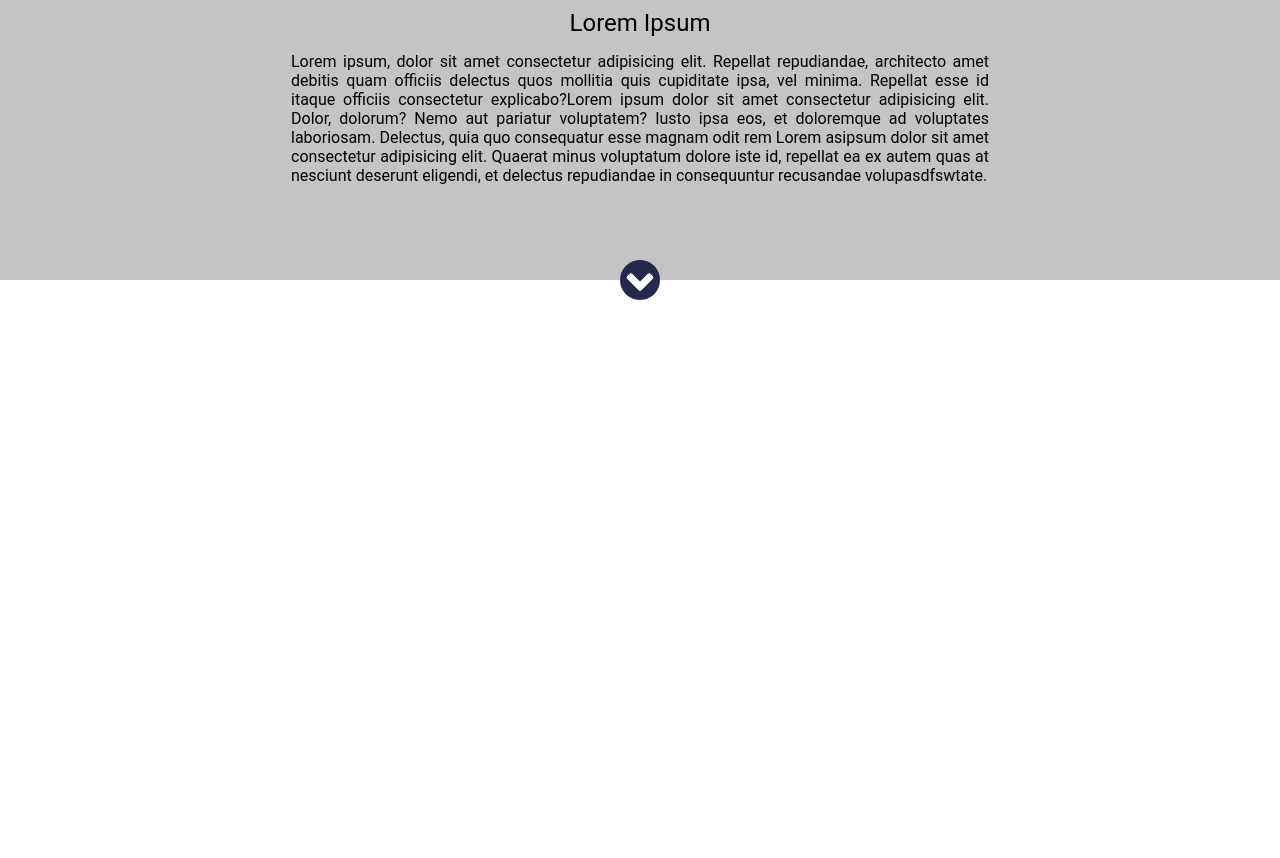
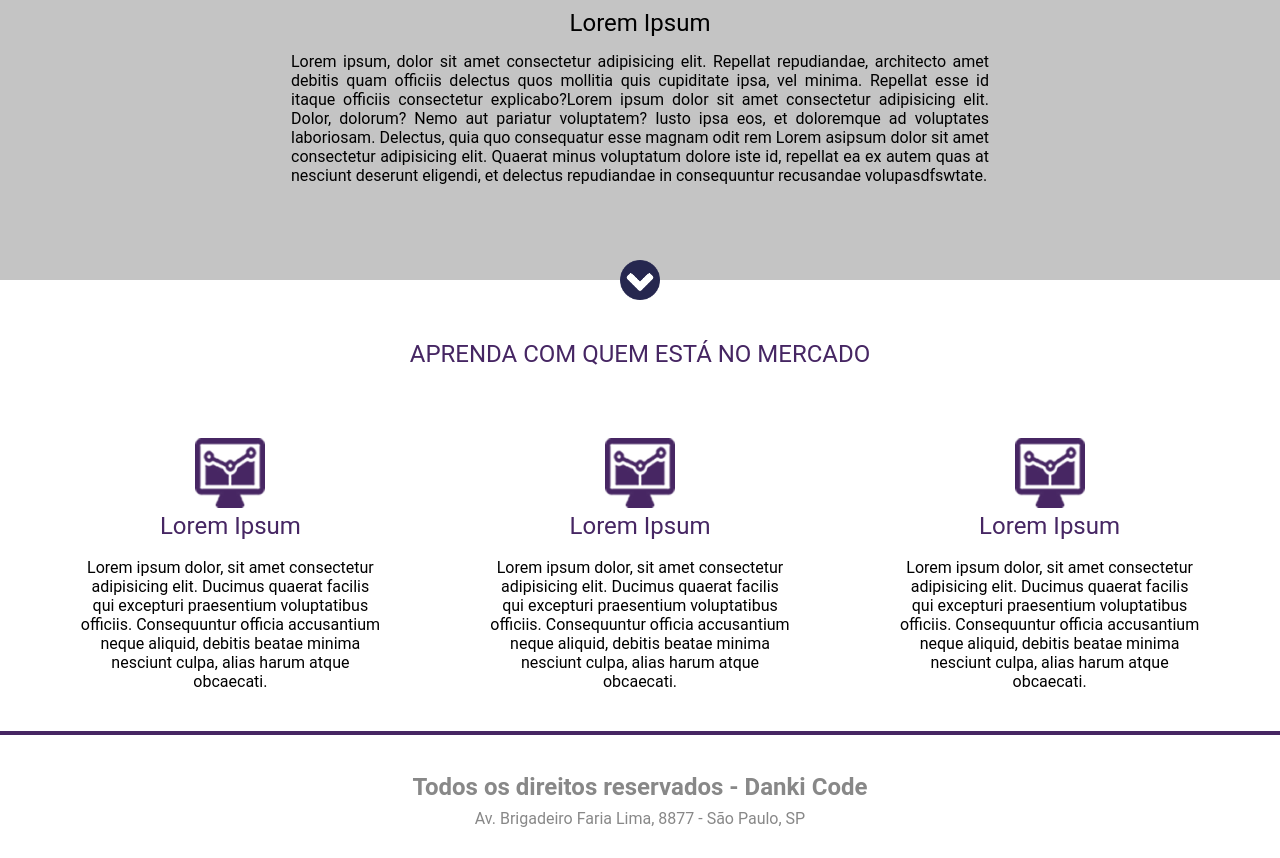
Before and after one commit to DavidDonax/Project-one, a plain HTML site: page index.html in a window 1280 px wide. Shown: the part 678-1536 px from the top of the page. Before the commit the page ends 978 px from the top, so only its background shows below. Drawn offline with Linux system fonts and the light colour scheme.

Commit message:
update_done

```diff
--- a/css/style.css
+++ b/css/style.css
@@ -13,6 +13,7 @@ html, body {
 }
 
 .header {
+    min-width: 1280px;
     width: 100%;
     height: 90px;
     background-color: #212343;
@@ -21,6 +22,7 @@ html, body {
 .center {
     width: 1280px;
     margin: 0 auto;
+    padding: 0 2%;
 }
 
 .header img {
@@ -28,6 +30,7 @@ html, body {
 }
 
 .container-banner {
+    min-width: 1280px;
     width: 100%;
     height: 557px;
     background-image:url('/images/header_bg.png');
@@ -126,6 +129,7 @@ html, body {
 }
 
 .container-2 {
+    min-width: 1280px;
     padding: 40px 0px;
     background-color: rgb(196, 196, 196);
     text-align: center;
@@ -152,3 +156,52 @@ html, body {
     background-image: url(/images/arrow.png);
     background-size: 100% 100%;
 }
+
+.section-1 {
+    padding: 60px 0;
+}
+
+.section-1 h2 {
+    text-align: center;
+    color: #462663;
+    font-weight: normal;
+}
+
+.container-section {
+    margin-top: 40px;
+}
+
+.container-section {
+    text-align: center;
+}
+
+.container-sigle {
+    float: left;
+    width: 33.333%;
+    padding:30px
+}
+
+.container-sigle P {
+    padding: 10PX 25px;
+}
+
+.container-sigle img {
+    width: 70px;
+}
+
+.text-container-sigle:hover p {
+    text-decoration: underline;
+}
+
+.footer {
+    clear: both;
+    border-top: 4px solid #462663;
+    padding: 30px 0;
+    text-align: center;
+    color: #888;
+
+}
+
+.footer h2, p {
+    margin-top: 8px;
+}
--- a/index.html
+++ b/index.html
@@ -65,6 +65,42 @@
         </div>
     </div><!--container-2-->
 
+    <div class="section-1">
+
+        <div class="center">
+        <h2>APRENDA COM QUEM ESTÁ NO MERCADO</h2>
+            <div class="container-section">
+                <div class="container-sigle">
+                    <div><img src="images/icon.png" alt=""></div><!--imagem-->
+                    <div class="text-container-sigle">
+                        <h2>Lorem Ipsum</h2>
+                        <p>Lorem ipsum dolor, sit amet consectetur adipisicing elit. Ducimus quaerat facilis qui excepturi praesentium voluptatibus officiis. Consequuntur officia accusantium neque aliquid, debitis beatae minima nesciunt culpa, alias harum atque obcaecati.</p>
+                    </div><!--text-container-sigle-->
+                </div><!--container-single-->
+                <div class="container-sigle">
+                    <div><img src="images/icon.png" alt=""></div><!--imagem-->
+                    <div class="text-container-sigle">
+                        <h2>Lorem Ipsum</h2>
+                        <p>Lorem ipsum dolor, sit amet consectetur adipisicing elit. Ducimus quaerat facilis qui excepturi praesentium voluptatibus officiis. Consequuntur officia accusantium neque aliquid, debitis beatae minima nesciunt culpa, alias harum atque obcaecati.</p>
+                    </div><!--text-container-sigle-->
+                </div><!--container-single-->
+                <div class="container-sigle">
+                    <div><img src="images/icon.png" alt=""></div><!--imagem-->
+                    <div class="text-container-sigle">
+                        <h2>Lorem Ipsum</h2>
+                        <p>Lorem ipsum dolor, sit amet consectetur adipisicing elit. Ducimus quaerat facilis qui excepturi praesentium voluptatibus officiis. Consequuntur officia accusantium neque aliquid, debitis beatae minima nesciunt culpa, alias harum atque obcaecati.</p>
+                    </div><!--text-container-sigle-->
+                </div><!--container-single-->
+            </div><!--container-section-->
+        </div><!--center-->
+
+    </div><!--section-1-->
+
+    <footer class="footer">
+        <h2>Todos os direitos reservados - Danki Code</h2>
+        <p>Av. Brigadeiro Faria Lima, 8877 - São Paulo, SP</p>
+    </footer><!--footer-->
+
 
 </body>
 </html>
```
